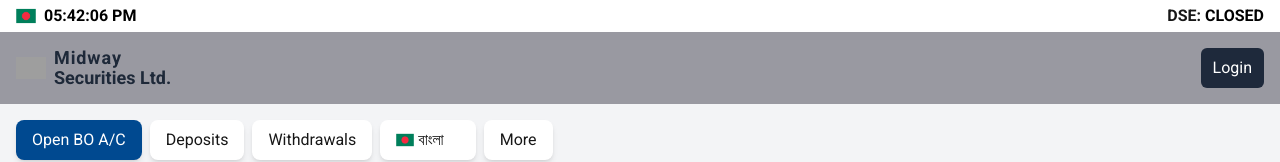
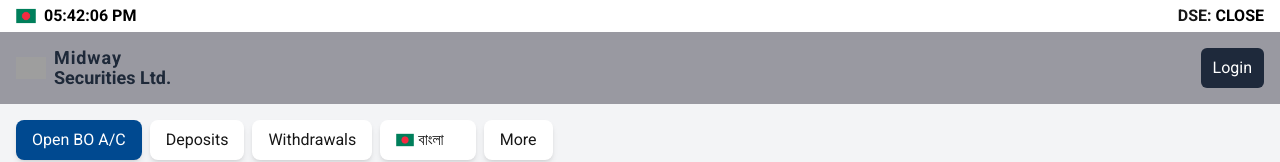
Before and after one commit to MidwaySecurities/midwaybd, a Next.js app: page /client-services in a window 1280 px wide. Shown: the top 162 px of the page. Built offline with nearby package versions, Linux system fonts and the light colour scheme; grey boxes are pictures that could not be loaded.

Commit message:
update open end

```diff
--- a/app/components/Home/time-date.js
+++ b/app/components/Home/time-date.js
@@ -41,7 +41,7 @@
                 <Image src={bangladeshFlag} alt='bangladesh' height={15} width={15} className='w-[20px]' />
                 {time}
             </div>
-            <p className='font-bold'>DSE: <span className={`${isAfterTwoThirty ? 'text-black' : 'text-[#22C55E]'}`}>{isAfterTwoThirty?'CLOSED':'OPENED'}</span></p>
+            <p className='font-bold'>DSE: <span className={`${isAfterTwoThirty ? 'text-black' : 'text-[#22C55E]'}`}>{isAfterTwoThirty?'CLOSE':'OPENE'}</span></p>
         </div>
     );
 }
```
